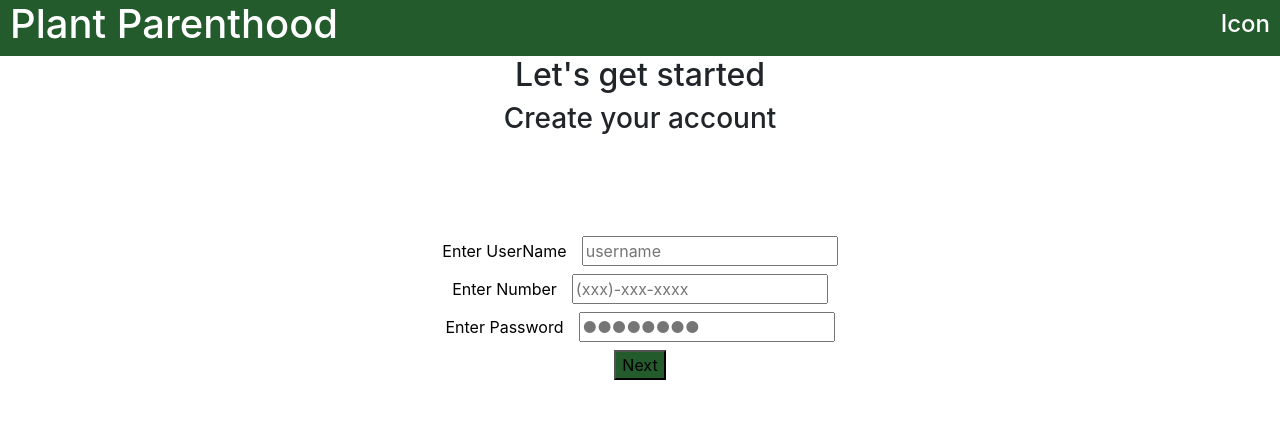
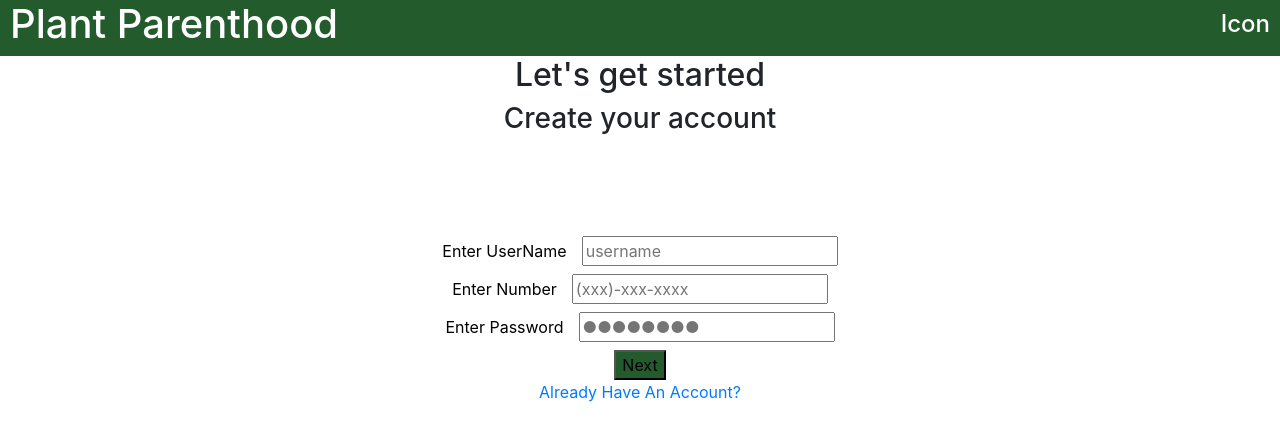
Before and after one commit to Build-weekWMyPlants/Front-end, a React (Create React App) app in the folder front-end/: page /sign-up in a window 1280 px wide. Shown: the top 440 px of the page. Built offline with nearby package versions, Linux system fonts and the light colour scheme.

Commit message:
added sign up functions

```diff
--- a/front-end/src/App.js
+++ b/front-end/src/App.js
@@ -10,6 +10,7 @@ function App() {
 
   <Route path='/sign-up' render={props => <FormikNewUser />}/>
   <Route path="/add-plant" render={props => <FormikNewPlantForm/>}/>
+  {/* <Route path='/login' render={props => <FormikNewUser/>}/> */}
     </div>
   );
 }
--- a/front-end/src/components/SignUpForm.js
+++ b/front-end/src/components/SignUpForm.js
@@ -3,6 +3,7 @@ import { withFormik, Form, Field } from 'formik';
 import * as Yup from 'yup';
 import styled from "styled-components";
 import './SignUpForm.css';
+import { Link } from 'react-router-dom';
 
 const StyledForm = styled.div`
  display: flex;
@@ -75,6 +76,7 @@ const NewUser = ({ values, errors, touched, status }) => {
                         {touched.password && errors.password && (<p className='error'>{errors.password}</p>)}
                     </div>
                     <StyledButton>Next</StyledButton>
+                    <Link>Already Have An Account?</Link>
                 </StyledForm>
             </Form>
         </div>
```
